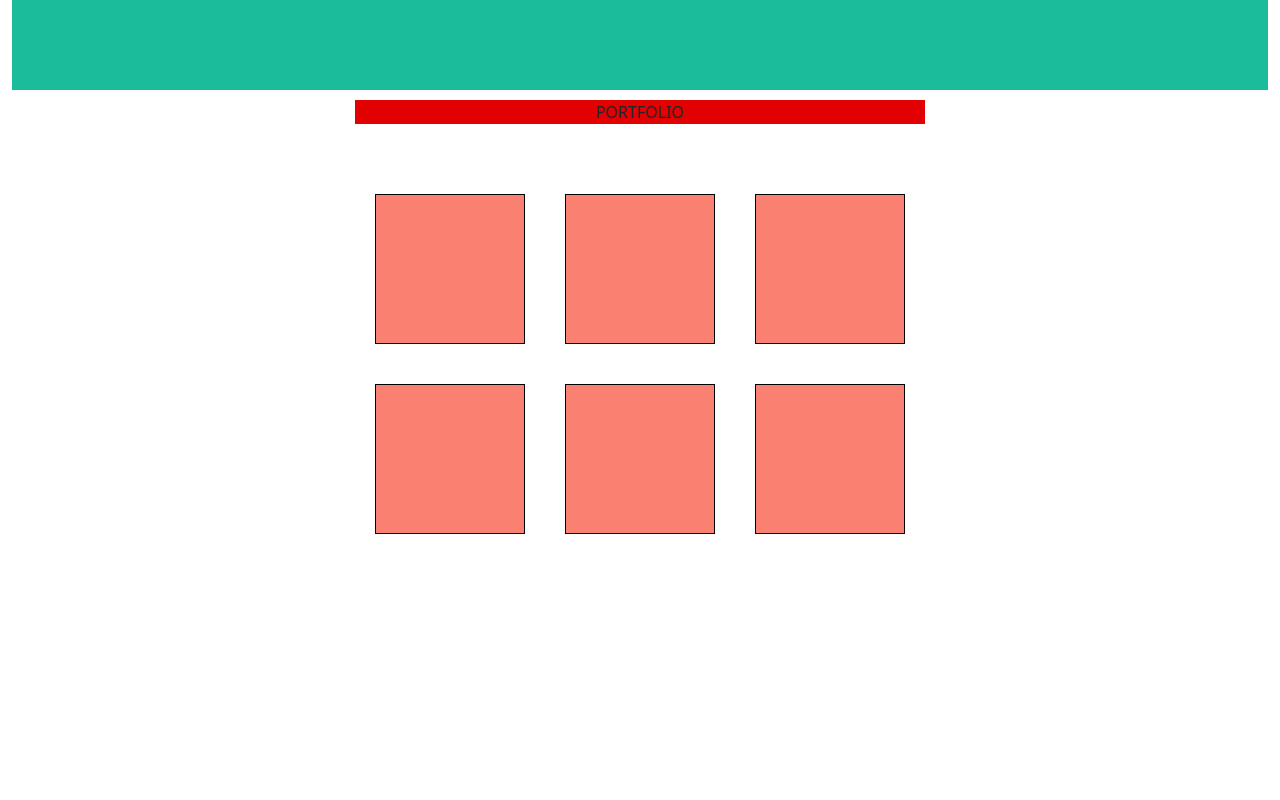
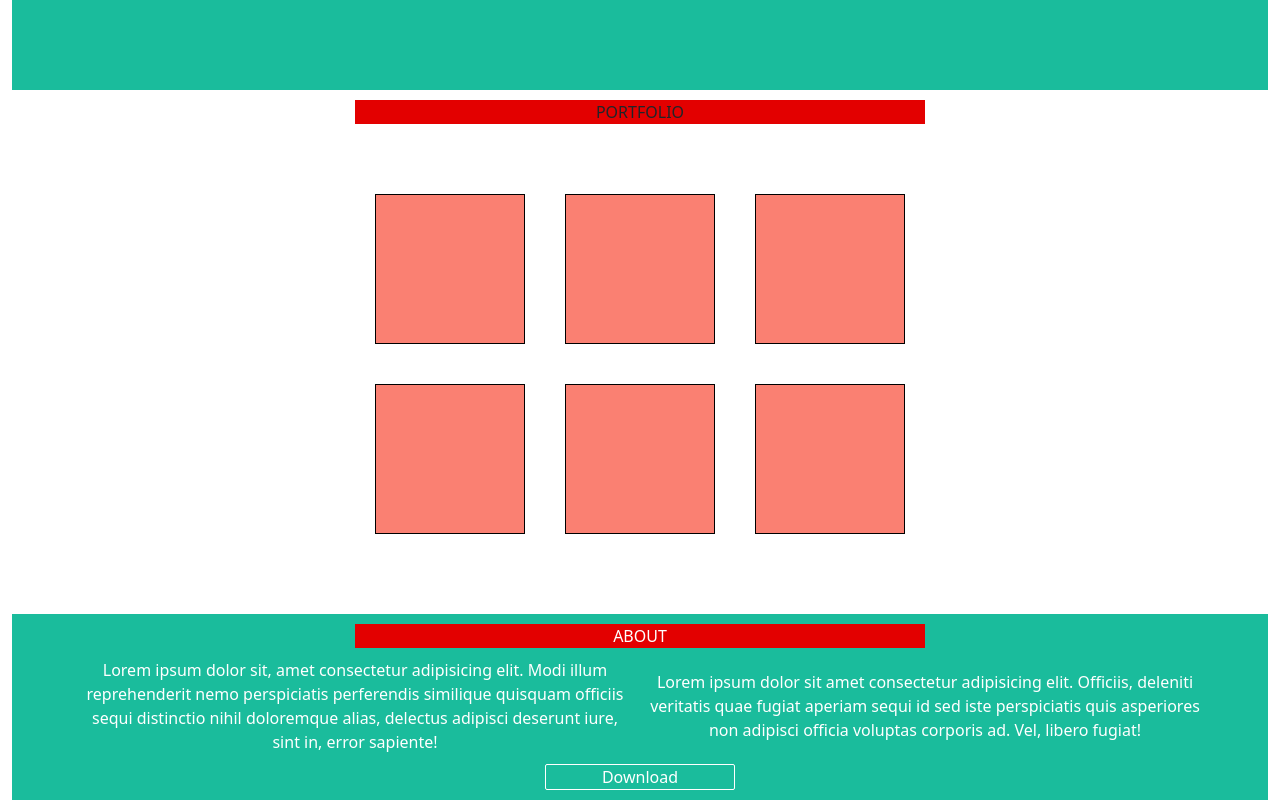
Before and after one commit to giocio97/html-css-bootstrap-freelancer, a plain HTML site: page index.html in a window 1280 px wide. Shown: the part 510-1310 px from the top of the page. Before the commit the page ends 1124 px from the top, so only its background shows below. Drawn offline with nearby package versions, Linux system fonts and the light colour scheme.

Commit message:
section about

```diff
--- a/css/style.css
+++ b/css/style.css
@@ -51,3 +51,19 @@ header{
     border: solid 1px black;
     margin: 20px;
 }
+
+#about{
+    padding: 10px;
+    text-align: center;
+    color: white;
+    background-color: #1abc9c;
+}
+
+.text-about{
+    padding: 10px;
+}
+
+.text-dowload{
+ border: 1px solid white ;
+ border-radius: 2px;
+}
--- a/index.html
+++ b/index.html
@@ -65,14 +65,31 @@
 
 
 
-             </div>
+
 
 
             </section>
 
             <!-- about -->
-            <section>
+            <section id="about">
+                    <div class="container">
+                        <div class="row justify-content-center">
+                            <div class="col-6 col align-self-center text-db">
+                                ABOUT
+                            </div>
+                        </div>
+                        <div class="row justify-content-center">
+                            <div class="col-12  col-md-6  col align-self-center text-about">Lorem ipsum dolor sit, amet consectetur adipisicing elit. Modi illum reprehenderit nemo perspiciatis perferendis similique quisquam officiis sequi distinctio nihil doloremque alias, delectus adipisci deserunt iure, sint in, error sapiente!</div>
+                            <div class="col-12  col-md-6  col align-self-center text-about">Lorem ipsum dolor sit amet consectetur adipisicing elit. Officiis, deleniti veritatis quae fugiat aperiam sequi id sed iste perspiciatis quis asperiores non adipisci officia voluptas corporis ad. Vel, libero fugiat!</div>
+                        </div>
 
+                        <div class="row justify-content-center">
+                            <div class="col-6 col-md-2 col align-self-center text-dowload">
+                                Download
+                            </div>
+                        </div>
+
+                    </div>
             </section>
 
             <!--Contact  -->
```
Lines whose indentation alone changed are shown as unchanged.
